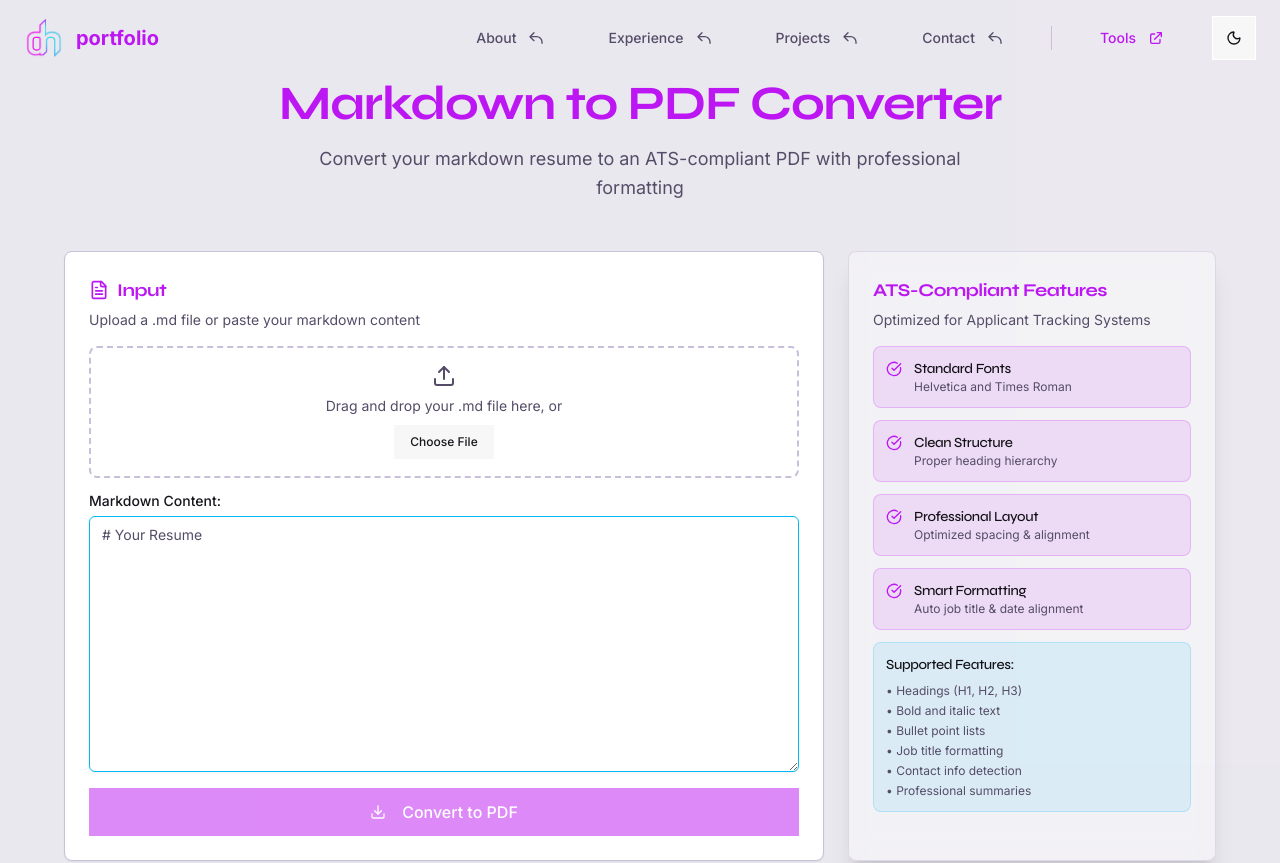
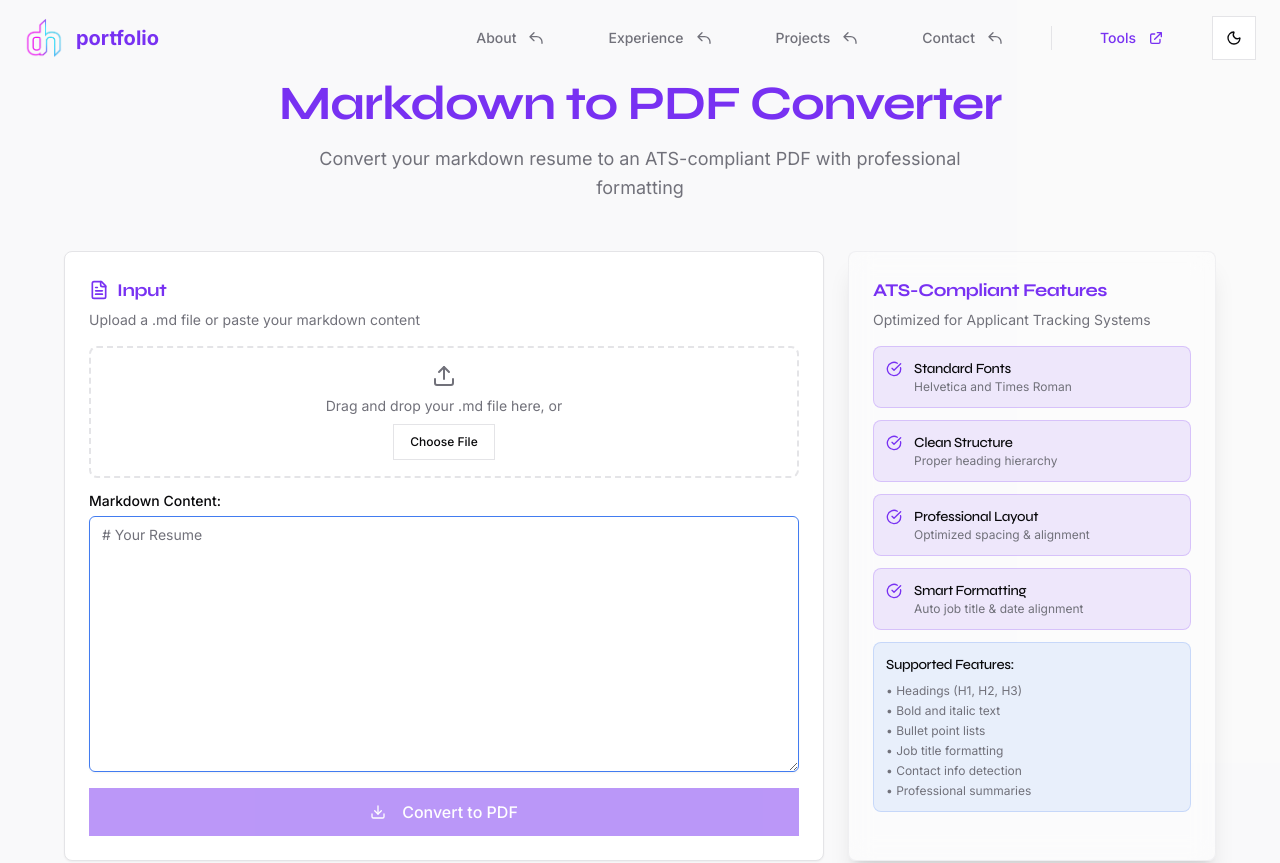
Before and after one commit to devonjhills/portfolio, a Next.js app: page /md-to-pdf in a window 1280 px wide. Shown: the top 863 px of the page. Built offline with nearby package versions, Linux system fonts and the light colour scheme.

Commit message:
color scheme tweak

```diff
--- a/app/globals.css
+++ b/app/globals.css
@@ -11,85 +11,85 @@
 
 @layer base {
   :root {
-    /* Light mode - enhanced cyberpunk synthwave */
-    --background: 0 0% 97%;
-    --foreground: 260 15% 8%;
-    --primary: 285 90% 52%; /* electric magenta */
-    --primary-foreground: 0 0% 100%;
-    --secondary: 195 100% 48%; /* electric cyan */
-    --secondary-foreground: 0 0% 100%;
-    --accent: 340 90% 58%; /* electric hot pink */
-    --accent-foreground: 0 0% 100%;
-    --warning: 40 100% 58%; /* electric orange */
-    --warning-foreground: 0 0% 10%;
-    --destructive: 2 90% 58%; /* electric red */
-    --destructive-foreground: 0 0% 100%;
-    --muted: 260 20% 88%;
-    --muted-foreground: 260 15% 35%;
-    --border: 260 25% 80%;
-    --input: 0 0% 100%;
-    --ring: 285 90% 52%;
+    /* Refined Light Mode */
+    --background: 0 0% 100%; /* Clean white */
+    --foreground: 240 10% 3.9%; /* Near-black for text */
+    --primary: 262 88% 57%; /* Deeper, richer purple */
+    --primary-foreground: 0 0% 100%; /* White */
+    --secondary: 220 85% 60%; /* Calmer, professional blue */
+    --secondary-foreground: 0 0% 100%; /* White */
+    --accent: 330 90% 65%; /* Softer, more controlled pink */
+    --accent-foreground: 0 0% 100%; /* White */
+    --warning: 38 92% 50%; /* Amber for warnings */
+    --warning-foreground: 240 10% 3.9%; /* Dark text on warning */
+    --destructive: 0 84% 60%; /* Clear, standard red */
+    --destructive-foreground: 0 0% 100%; /* White */
+    --muted: 240 5% 96%; /* Softer gray for backgrounds */
+    --muted-foreground: 240 4% 46%; /* More readable muted text */
+    --border: 240 6% 90%; /* Subtle borders */
+    --input: 240 6% 90%; /* Input background */
+    --ring: 262 88% 57%; /* Ring color to match primary */
 
-    --section-primary: 0 0% 96%;
-    --section-secondary: 260 15% 92%;
+    --section-primary: 0 0% 98%; /* Slightly off-white for sections */
+    --section-secondary: 240 5% 96%; /* Muted gray for alternate sections */
 
-    --card: 0 0% 100%;
-    --card-foreground: 260 12% 10%;
-    --popover: 0 0% 100%;
-    --popover-foreground: 260 12% 10%;
+    --card: 0 0% 100%; /* White cards */
+    --card-foreground: 240 10% 3.9%; /* Dark text on cards */
+    --popover: 0 0% 100%; /* White popovers */
+    --popover-foreground: 240 10% 3.9%; /* Dark text on popovers */
 
     /* Semantic colors for better theming */
-    --star: 48 100% 58%; /* electric gold for stars */
-    --fork: 195 100% 48%; /* electric cyan for forks */
-    --success: 142 90% 52%; /* electric green */
-    --info: 195 100% 48%; /* electric cyan for info */
-    --chart-1: 285 90% 52%; /* primary */
-    --chart-2: 195 100% 48%; /* secondary */
-    --chart-3: 340 90% 58%; /* accent */
-    --chart-4: 142 90% 52%; /* success */
-    --chart-5: 48 100% 58%; /* star/warning */
+    --star: 48 95% 58%; /* Gold for stars */
+    --fork: 220 85% 60%; /* Blue for forks */
+    --success: 140 80% 45%; /* Deep green for success */
+    --info: 220 85% 60%; /* Blue for info */
+    --chart-1: 262 88% 57%; /* primary */
+    --chart-2: 220 85% 60%; /* secondary */
+    --chart-3: 330 90% 65%; /* accent */
+    --chart-4: 140 80% 45%; /* success */
+    --chart-5: 48 95% 58%; /* star/warning */
 
     --radius: 0.5rem;
   }
 
   .dark {
-    /* Enhanced Cyberpunk Synthwave palette */
-    --background: 260 25% 5%; /* deeper purple-black */
-    --foreground: 300 20% 92%; /* brighter pink-white text */
-    --primary: 285 100% 68%; /* electric magenta */
-    --primary-foreground: 260 30% 6%;
-    --secondary: 195 100% 62%; /* electric cyan */
-    --secondary-foreground: 260 30% 6%;
-    --accent: 340 100% 68%; /* electric hot pink */
-    --accent-foreground: 260 30% 6%;
-    --warning: 40 100% 68%; /* electric orange */
-    --warning-foreground: 260 30% 6%;
-    --destructive: 0 100% 68%; /* electric red */
-    --destructive-foreground: 0 0% 100%;
-    --muted: 260 22% 11%; /* dark purple panels */
-    --muted-foreground: 280 15% 72%;
-    --border: 280 25% 28%; /* purple separators */
-    --input: 260 22% 11%;
-    --ring: 285 100% 68%;
+    /* Sophisticated Dark Mode */
+    --background: 240 10% 3.9%; /* Very dark blue, almost black */
+    --foreground: 0 0% 98%; /* Off-white for high contrast text */
+    --primary: 262 88% 67%; /* Brighter purple for dark mode */
+    --primary-foreground: 240 10% 3.9%; /* Dark text on primary */
+    --secondary: 220 85% 70%; /* Brighter blue for dark mode */
+    --secondary-foreground: 240 10% 3.9%; /* Dark text on secondary */
+    --accent: 330 90% 75%; /* Brighter pink for dark mode */
+    --accent-foreground: 240 10% 3.9%; /* Dark text on accent */
+    --warning: 38 92% 60%; /* Brighter amber for dark mode */
+    --warning-foreground: 240 10% 3.9%; /* Dark text on warning */
+    --destructive: 0 84% 70%; /* Brighter red for dark mode */
+    --destructive-foreground: 0 0% 98%; /* Light text on destructive */
+    --muted: 240 4% 12%; /* Dark gray for backgrounds */
+    --muted-foreground: 240 4% 65%; /* Lighter muted text */
+    --border: 240 4% 18%; /* Subtle dark borders */
+    --input: 240 4% 18%; /* Input background */
+    --ring: 262 88% 67%; /* Ring color to match primary */
 
-    --section-primary: 260 20% 6%;
-    --section-secondary: 280 18% 9%;
+    --section-primary: 240 5% 8%; /* Slightly lighter section background */
+    --section-secondary: 240 5% 10%; /* Alternate section background */
 
-    --card: 260 18% 15%; /* lighter than background for contrast */
-    --card-foreground: 300 15% 90%;
-    --popover: 260 18% 15%;
-    --popover-foreground: 300 15% 90%;
+    --card: 240 4% 12%; /* Dark gray cards */
+    --card-foreground: 0 0% 98%; /* Light text on cards */
+    --popover: 240 4% 12%; /* Dark popovers */
+    --popover-foreground: 0 0% 98%; /* Light text on popovers */
 
     /* Semantic colors for better theming */
-    --star: 48 100% 68%; /* electric gold for stars */
-    --fork: 195 100% 62%; /* electric cyan for forks */
-    --success: 142 90% 62%; /* electric green */
-    --info: 195 100% 62%; /* electric cyan for info */
-    --chart-1: 285 100% 68%; /* primary */
-    --chart-2: 195 100% 62%; /* secondary */
-    --chart-3: 340 100% 68%; /* accent */
-    --chart-4: 142 90% 62%; /* success */
-    --chart-5: 48 100% 68%; /* star/warning */
+    --star: 48 95% 68%; /* Brighter gold for stars */
+    --fork: 220 85% 70%; /* Brighter blue for forks */
+    --success: 140 80% 55%; /* Brighter green for success */
+    --info: 220 85% 70%; /* Brighter blue for info */
+    --chart-1: 262 88% 67%; /* primary */
+    --chart-2: 220 85% 70%; /* secondary */
+    --chart-3: 330 90% 75%; /* accent */
+    --chart-4: 140 80% 55%; /* success */
+    --chart-5: 48 95% 68%; /* star/warning */
   }
 
   * {
```
